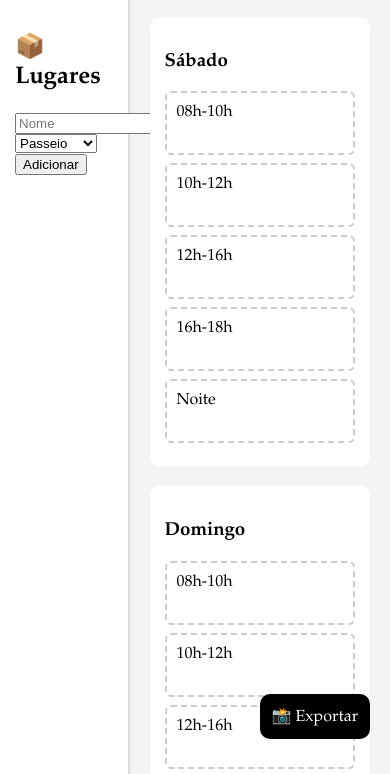
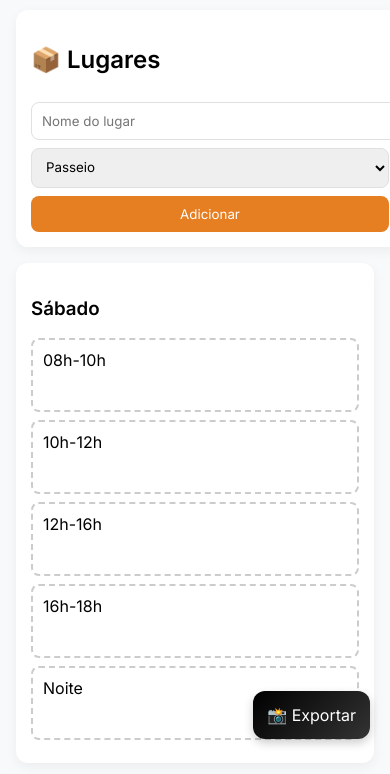
Before and after one commit to isqbwla/Agenda-, a plain HTML site: page index.html in a window 390 px wide. Shown: the part 85-859 px from the top of the page. Drawn offline with nearby package versions, Linux system fonts and the light colour scheme.

Commit message:
Update index.html

```diff
--- a/index.html
+++ b/index.html
@@ -2,58 +2,98 @@
 <html lang="pt-br">
 <head>
 <meta charset="UTF-8">
-<title>Roteiro Interativo</title>
+<title>Meu Roteiro</title>
 
-<!-- biblioteca p/ exportar imagem -->
 <script src="https://cdnjs.cloudflare.com/ajax/libs/html2canvas/1.4.1/html2canvas.min.js"></script>
 
+<link href="https://fonts.googleapis.com/css2?family=Inter:wght@400;600&display=swap" rel="stylesheet">
+
 <style>
+:root {
+  --primary: #e67e22;
+  --bg: #f8f9fb;
+  --card: #ffffff;
+  --border: #e0e0e0;
+}
+
 body {
-  font-family: "Palatino Linotype", serif;
+  font-family: 'Inter', sans-serif;
   margin: 0;
-  background: #f4f4f4;
+  background: var(--bg);
 }
 
 /* HEADER */
 h1 {
   text-align: center;
-  background: #f28c52;
+  background: var(--primary);
   padding: 20px;
   margin: 0;
+  color: white;
 }
 
 /* LAYOUT */
 .container {
   display: flex;
+  gap: 16px;
+  padding: 16px;
 }
 
 /* GAVETA */
 .gaveta {
   width: 25%;
-  background: #fff;
+  background: var(--card);
   padding: 15px;
-  border-right: 2px solid #ddd;
+  border-radius: 12px;
+  box-shadow: 0 4px 12px rgba(0,0,0,0.05);
+  max-height: 90vh;
+  overflow-y: auto;
 }
 
+/* INPUTS */
+input, select, button {
+  width: 100%;
+  padding: 10px;
+  margin-top: 8px;
+  border-radius: 8px;
+  border: 1px solid var(--border);
+  font-family: inherit;
+}
+
+button {
+  background: var(--primary);
+  color: white;
+  border: none;
+  cursor: pointer;
+}
+
+button:hover {
+  opacity: 0.9;
+}
+
+/* BLOCOS */
 .bloco {
   padding: 10px;
   margin: 10px 0;
   cursor: grab;
-  border-radius: 8px;
+  border-radius: 10px;
   color: white;
   position: relative;
-  transition: transform 0.2s ease;
+  transition: all 0.2s ease;
 }
 
 .bloco:hover {
-  transform: scale(1.05);
+  transform: scale(1.03);
 }
 
-/* BOTAO REMOVER */
+.bloco:active {
+  cursor: grabbing;
+}
+
+/* REMOVER */
 .remover {
   position: absolute;
   top: 2px;
-  right: 5px;
+  right: 6px;
   cursor: pointer;
   font-weight: bold;
 }
@@ -66,27 +106,28 @@ h1 {
 /* GRADE */
 .grade {
   width: 75%;
-  padding: 20px;
 }
 
 .dia {
-  background: #fff;
-  margin-bottom: 20px;
+  background: var(--card);
+  margin-bottom: 16px;
   padding: 15px;
-  border-radius: 10px;
+  border-radius: 12px;
+  box-shadow: 0 4px 12px rgba(0,0,0,0.05);
 }
 
 .slot {
   border: 2px dashed #ccc;
   padding: 10px;
   margin: 8px 0;
-  min-height: 40px;
-  border-radius: 6px;
-  transition: background 0.2s;
+  min-height: 50px;
+  border-radius: 8px;
+  transition: 0.2s;
 }
 
-.slot:hover {
-  background: #f9f9f9;
+.slot.dragover {
+  background: #e3f2fd;
+  border-color: #3498db;
 }
 
 /* BOTAO EXPORTAR */
@@ -94,11 +135,23 @@ h1 {
   position: fixed;
   bottom: 20px;
   right: 20px;
-  background: #000;
+  background: linear-gradient(135deg, #000, #333);
   color: white;
-  padding: 12px;
-  border-radius: 10px;
+  padding: 14px;
+  border-radius: 12px;
   cursor: pointer;
+  box-shadow: 0 4px 10px rgba(0,0,0,0.2);
+}
+
+/* RESPONSIVO */
+@media(max-width: 900px){
+  .container {
+    flex-direction: column;
+  }
+
+  .gaveta, .grade {
+    width: 100%;
+  }
 }
 </style>
 </head>
@@ -113,14 +166,15 @@ h1 {
   <div class="gaveta">
     <h2>📦 Lugares</h2>
 
-    <input type="text" id="nome" placeholder="Nome">
+    <input type="text" id="nome" placeholder="Nome do lugar">
+
     <select id="tipo">
       <option value="passeio">Passeio</option>
       <option value="comida">Comida</option>
       <option value="descanso">Descanso</option>
     </select>
 
-    <button onclick="addBloco()">Adicionar</button>
+    <button id="addBtn">Adicionar</button>
 
     <div id="lista"></div>
   </div>
@@ -130,7 +184,7 @@ h1 {
 
 </div>
 
-<div class="exportar" onclick="exportar()">📸 Exportar</div>
+<div class="exportar" id="exportBtn">📸 Exportar</div>
 
 <script>
 const dias = ["Sábado","Domingo","Segunda","Terça","Quarta"];
@@ -155,11 +209,17 @@ dias.forEach(dia => {
 
     slot.ondragover = e => e.preventDefault();
 
+    slot.ondragenter = () => slot.classList.add("dragover");
+    slot.ondragleave = () => slot.classList.remove("dragover");
+
     slot.ondrop = e => {
       e.preventDefault();
+      slot.classList.remove("dragover");
+
       const id = e.dataTransfer.getData("text");
       const el = document.getElementById(id);
       slot.appendChild(el);
+
       salvar();
     };
 
@@ -181,12 +241,24 @@ function criarBloco(nome, tipo, id){
     e.dataTransfer.setData("text", id);
   };
 
+  // EDITAR
+  b.ondblclick = () => {
+    const novo = prompt("Editar nome:", b.firstChild.textContent);
+    if(novo){
+      b.firstChild.textContent = novo;
+      salvar();
+    }
+  };
+
+  // REMOVER
   const x = document.createElement("span");
-  x.innerText = "x";
+  x.innerText = "×";
   x.className = "remover";
   x.onclick = () => {
-    b.remove();
-    salvar();
+    if(confirm("Remover este item?")){
+      b.remove();
+      salvar();
+    }
   };
 
   b.appendChild(x);
@@ -194,7 +266,7 @@ function criarBloco(nome, tipo, id){
 }
 
 // ADICIONAR
-function addBloco(){
+document.getElementById("addBtn").addEventListener("click", () => {
   const nome = document.getElementById("nome").value;
   const tipo = document.getElementById("tipo").value;
 
@@ -205,8 +277,10 @@ function addBloco(){
 
   document.getElementById("lista").appendChild(bloco);
 
+  document.getElementById("nome").value = "";
+
   salvar();
-}
+});
 
 // SALVAR
 function salvar(){
@@ -217,7 +291,7 @@ function salvar(){
 
     dados.push({
       id: b.id,
-      nome: b.childNodes[0].nodeValue,
+      nome: b.firstChild.textContent,
       tipo: b.classList[1],
       local: parent
     });
@@ -244,15 +318,15 @@ function carregar(){
 
 carregar();
 
-// EXPORTAR
-function exportar(){
-  html2canvas(document.body).then(canvas => {
+// EXPORTAR (só grade)
+document.getElementById("exportBtn").addEventListener("click", () => {
+  html2canvas(document.getElementById("grade")).then(canvas => {
     const link = document.createElement("a");
     link.download = "roteiro.png";
     link.href = canvas.toDataURL();
     link.click();
   });
-}
+});
 </script>
 
 </body>
```
